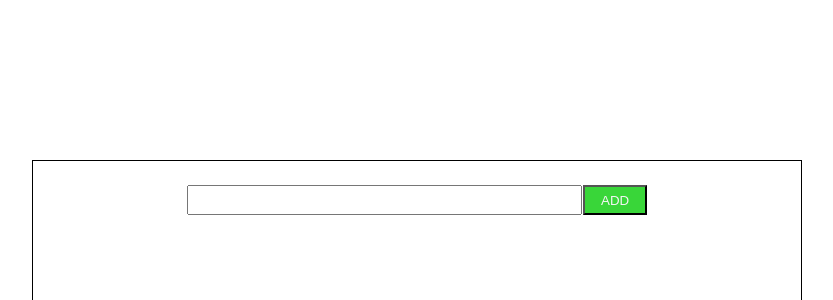
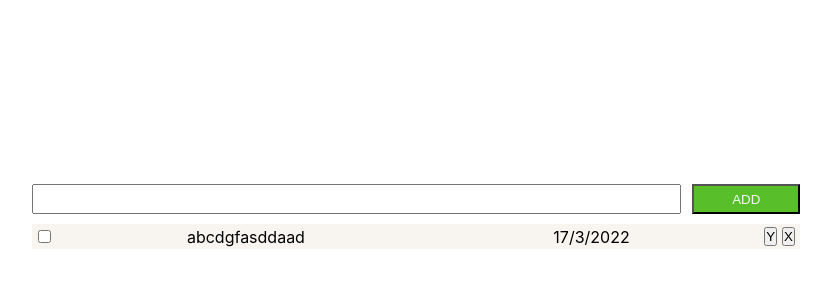
Before and after one commit to artyom1997/React, a React (Create React App) app in the folder my-react/: page / in a window 1280 px wide. Shown: the top 300 px of the page, without its empty margins (224-1057 px from the left). Built offline with nearby package versions, Linux system fonts and the light colour scheme.

Commit message:
todo styles

```diff
--- a/my-react/src/App.css
+++ b/my-react/src/App.css
@@ -1,3 +1,8 @@
+*{
+  margin: 0;
+  padding: 0;
+}
+
 .App {
   width: 100%;
   height: 100vh;
--- a/my-react/src/components/addToDo/addToDo.css
+++ b/my-react/src/components/addToDo/addToDo.css
@@ -1,19 +1,28 @@
+.todo-list-main {
+    width: 100%;
+    height: inherit;
+    position: absolute;
+    top: 5%;
+}
+
+
 .add-main {
-    width: 60%;
+    width: 100%;
     height: 30px;
     display: flex;
     justify-content: space-between;
-    position: absolute;
-    top: 5%;
-    left: 20%;
 }
-
 .add-main input {
     width: 84%;
 }
 
 .add-main button {
     width: 14%;
-    background-color: rgb(57, 214, 57);
+    background-color: rgb(88, 190, 41);
     color: whitesmoke;
 }
+
+.todo-list {
+    width: 100%;
+    margin-top: 10px;
+}
--- a/my-react/src/components/addToDo/addToDo.jsx
+++ b/my-react/src/components/addToDo/addToDo.jsx
@@ -1,10 +1,42 @@
-import './addToDo.css';
+import "./addToDo.css";
+import ToDo from "../toDoLine/toDo";
+import Context from "../../context";
+import { useContext } from "react";
 
 function AddToDo() {
+  const ContextData = useContext(Context)
+  let arr = ContextData.array;
+  let newToDo = "";
+  const getInputValue = (event) => {
+    newToDo = event.target.value;
+  };
+  const addNewToDo = () => {
+    let obj = {};
+    obj.id = arr[arr.length - 1].id + 1;
+    obj.text = newToDo;
+    obj.date = "17/3/2022";
+    obj.done = false;
+    arr.push(obj)
+    ContextData.updArry(arr);
+  };
   return (
-    <div className="add-main">
-        <input type="text" />
-        <button>ADD</button>
+    <div className="todo-list-main">
+      <div className="add-main">
+        <input type="text" onChange={getInputValue} />
+        <button
+          onClick={() => {
+            addNewToDo();
+          }}
+        >
+          ADD
+        </button>
+      </div>
+      <ul className="todo-list">
+        {
+        arr.map((el) => {
+          return <ToDo info={el} key={el.id}></ToDo>;
+        })}
+      </ul>
     </div>
   );
 }
--- /dev/null
+++ b/my-react/src/components/toDoLine/toDo.css
@@ -0,0 +1,32 @@
+.todo {
+    list-style-type : none;
+    background-color: rgb(248, 245, 241);
+    margin-bottom: 2px;
+    display: flex;
+    justify-content: space-between;
+    align-items: center;
+    min-height: 25px;
+}
+
+.todo-checkbox {
+    width: 2%;
+    margin-left: 5px;
+}
+
+.todo-info {
+    width: 90%;
+    display: flex;
+    justify-content: space-around;
+    align-items: center;
+}
+
+.todo-controll {
+    display: flex;
+    width: 4%;
+    justify-content: space-between;
+    margin-right: 5px;
+}
+
+.todo-text {
+    max-width: 50%;
+}
--- /dev/null
+++ b/my-react/src/components/toDoLine/toDo.jsx
@@ -0,0 +1,20 @@
+import "./toDo.css";
+
+
+function ToDo(props) {
+  return (
+      <li className="todo">
+           <input className="todo-checkbox" type="checkbox" />
+           <div className="todo-info">
+           <div className="todo-text">{props.info.text}</div>
+            <div>{props.info.date}</div>
+           </div>
+           <div className="todo-controll">
+               <button>Y</button>
+               <button>X</button>
+           </div>
+      </li>
+  );
+}
+
+export default ToDo;
--- a/my-react/src/components/toDolist/todoList.css
+++ b/my-react/src/components/toDolist/todoList.css
@@ -4,5 +4,4 @@
     position: absolute;
     top: 20%;
     left: 20%;
-    border: 1px solid black;
 }
--- a/my-react/src/components/toDolist/todoList.jsx
+++ b/my-react/src/components/toDolist/todoList.jsx
@@ -1,13 +1,19 @@
-import './todoList.css'
-import AddToDo from '../addToDo/addToDo';
-
+import "./todoList.css";
+import AddToDo from "../addToDo/addToDo";
+import Context from "../../context";
+import { useState } from "react";
 
 function ToDoList() {
-    return (
+   const [array,updArry] = useState([{id:1,text:'abcdgfasddaad',done:false,date:'17/3/2022'}])
+
+  // const arr = [{id:1,text:'abcdgfasddaad',done:false,date:'17/3/2022'}]
+  return (
+    <Context.Provider value={{array,updArry}}>
       <div className="main">
-         <AddToDo></AddToDo>
+        <AddToDo></AddToDo>
       </div>
-    );
-  }
+    </Context.Provider>
+  );
+}
 
-  export default ToDoList;
+export default ToDoList;
--- /dev/null
+++ b/my-react/src/context.js
@@ -0,0 +1,5 @@
+import React from "react";
+
+const Context = React.createContext();
+
+export default Context
```
